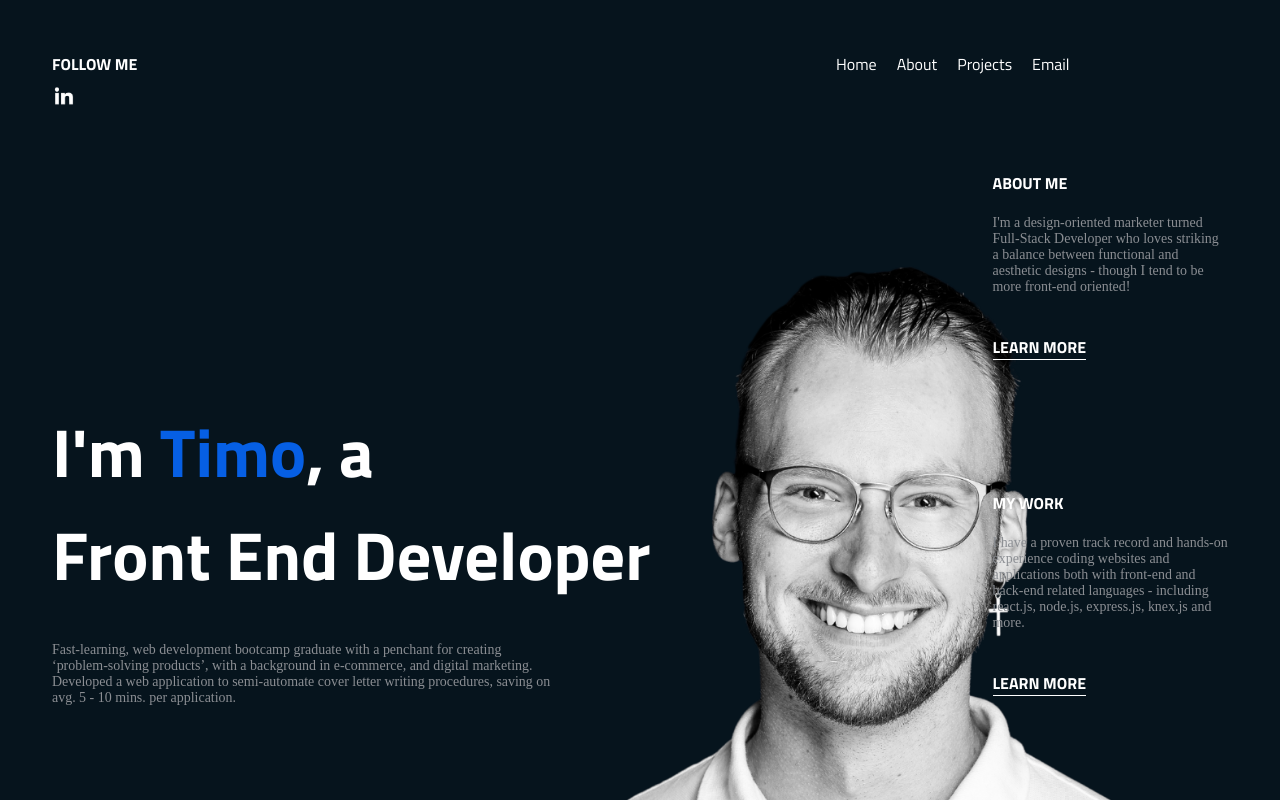
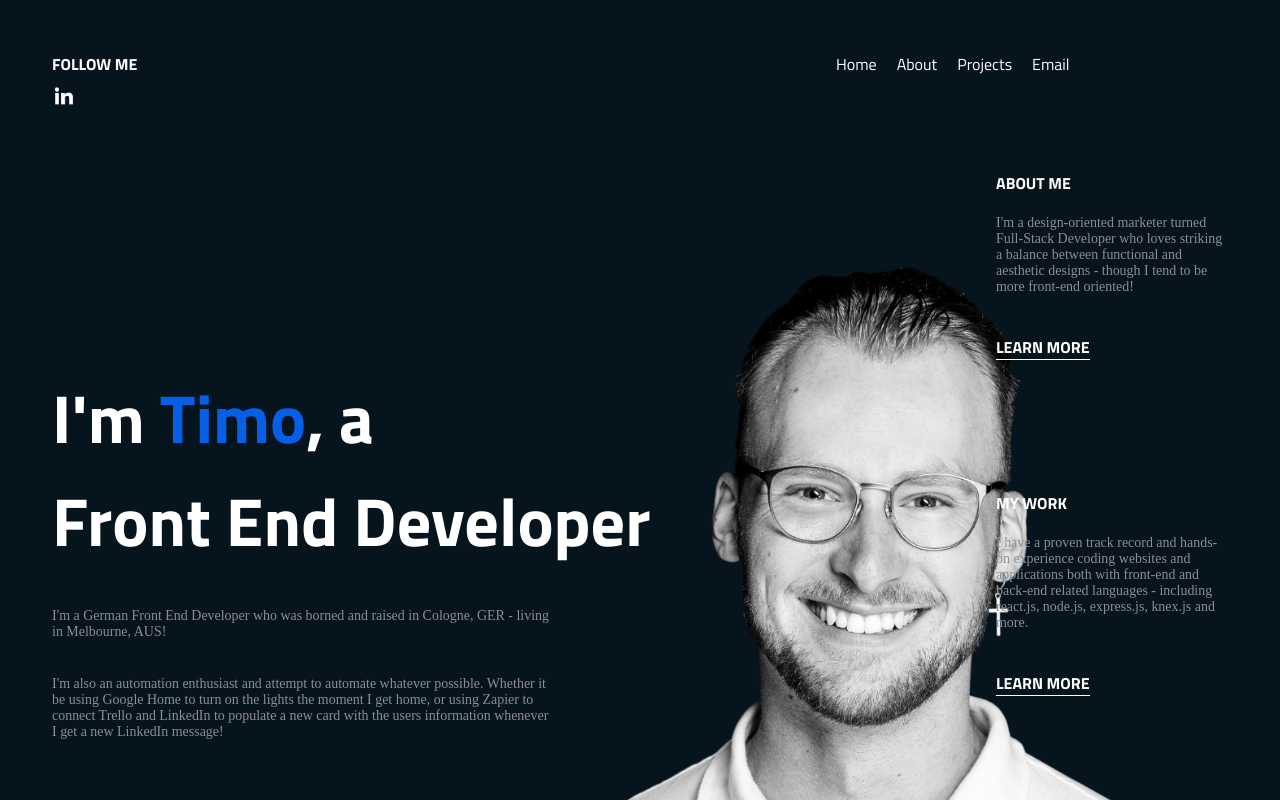
Before and after one commit to timohuennebeck/portfolio-website, a React (Create React App) app: page / in a window 1280 px wide. Shown: the top 800 px of the page. Built offline with nearby package versions, Linux system fonts and the light colour scheme.

Commit message:
rephrase introduction

```diff
--- a/src/pages/IntroductionPage/IntroductionPage.jsx
+++ b/src/pages/IntroductionPage/IntroductionPage.jsx
@@ -15,10 +15,14 @@ export default function IntroductionPage() {
                         <br /> Front End Developer
                     </h1>
                     <p className="introduction__sub-content-paragraph">
-                        Fast-learning, web development bootcamp graduate with a penchant for
-                        creating ‘problem-solving products’, with a background in e-commerce, and
-                        digital marketing. Developed a web application to semi-automate cover letter
-                        writing procedures, saving on avg. 5 - 10 mins. per application.
+                        I'm a German Front End Developer who was borned and raised in Cologne, GER -
+                        living in Melbourne, AUS!
+                    </p>
+                    <p className="introduction__sub-content-paragraph">
+                        I'm also an automation enthusiast and attempt to automate whatever possible.
+                        Whether it be using Google Home to turn on the lights the moment I get home,
+                        or using Zapier to connect Trello and LinkedIn to populate a new card with
+                        the users information whenever I get a new LinkedIn message!
                     </p>
                 </div>
                 <div className="introduction__sub-ctn">
```
